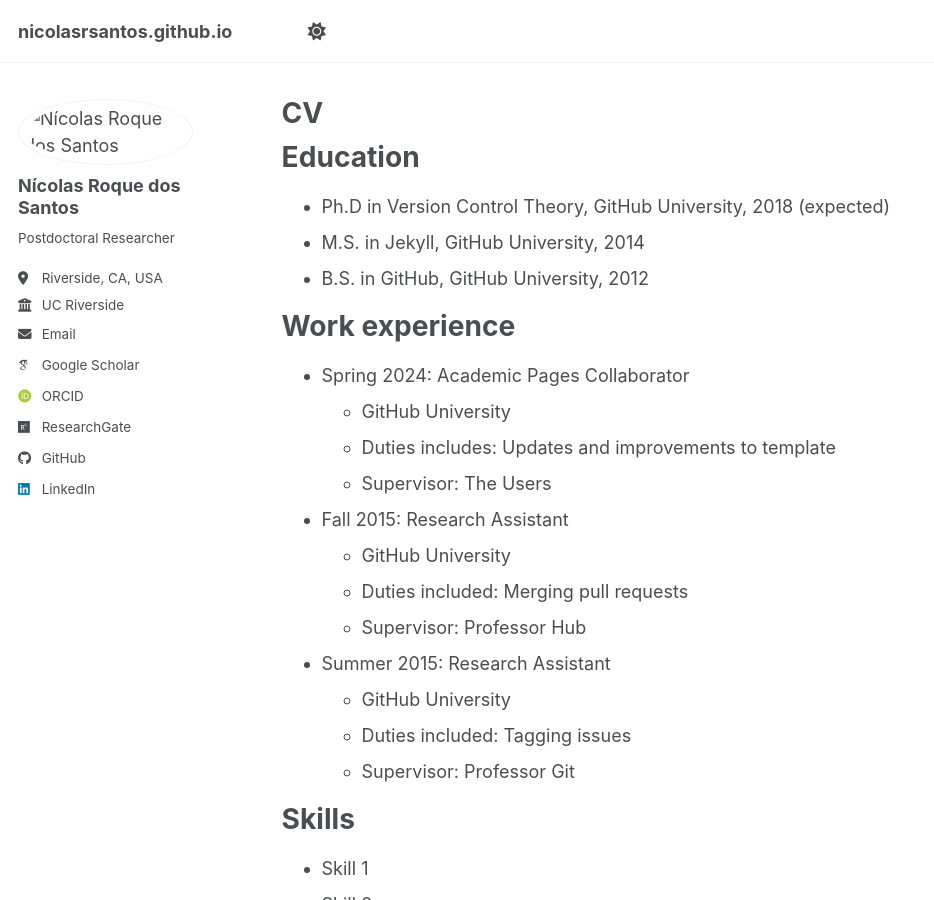
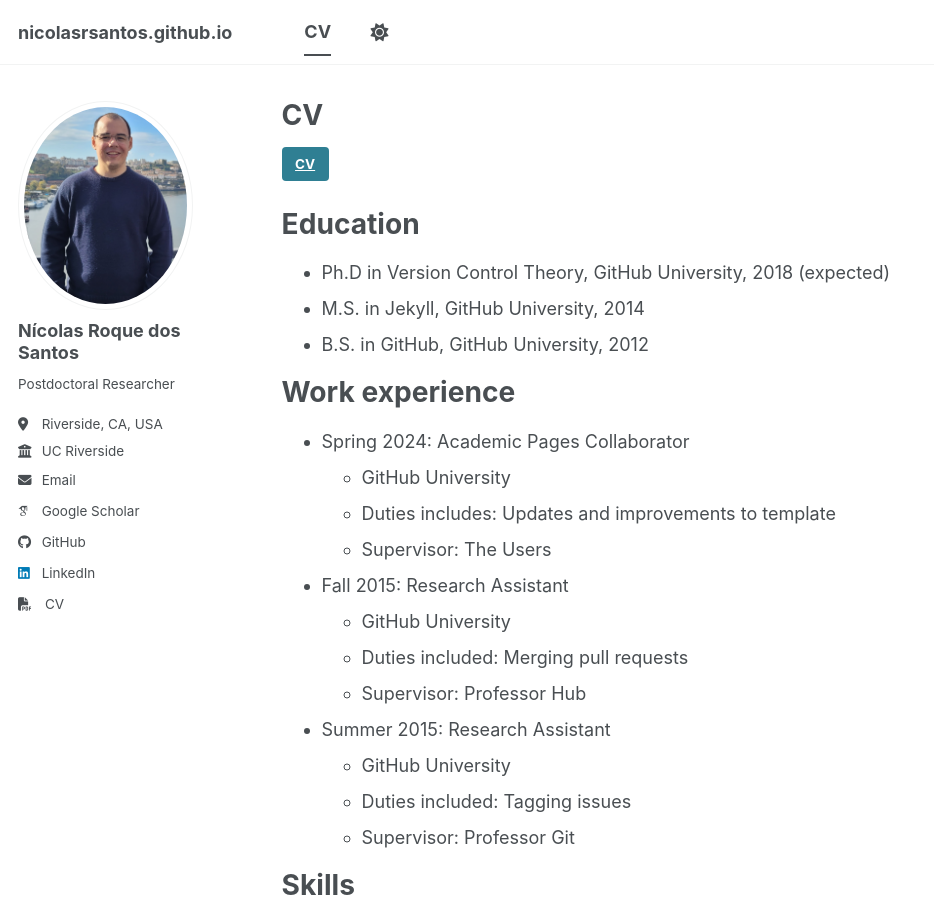
Before and after one commit to nicolasrsantos/nicolasrsantos.github.io, a Jekyll site: the page built from _pages/cv.md, in a window 1280 px wide and 900 px high. Shown: the whole window, without its empty margins (0-934 px from the left). Built offline with Jekyll 4.4.1, drawn with Linux system fonts in a browser that asks for light colours; some web fonts are replaced; a script bundle is joined from its source files by our own code; library files that are not in the unit come from our copies.

Commit message:
Add CV PDF, sidebar CV link, enable CV navigation, remove ResearchGate and ORCID
Co-Authored-By: Claude Sonnet 4.6 <noreply@anthropic.com>

```diff
--- a/_config.yml
+++ b/_config.yml
@@ -13,17 +13,17 @@ title                    : #
 title_separator          : "-"
 name                     : &name "Nícolas Roque dos Santos"
 description              : &description "Your Name's academic portfolio"   # Update this with a general description of your site, this is the default if not overridden by a page
-url                      : https://academicpages.github.io # The base hostname & protocol for your site e.g. "https://[your GitHub username].github.io",
+url                      : https://nicolasrsantos.github.io # The base hostname & protocol for your site e.g. "https://[your GitHub username].github.io",
                                                            # or if you already have some other page hosted on Github then use "https://[your GitHub username].github.io/[Your Repo Name]"
 baseurl                  : "" # the subpath of your site, e.g. "/blog"
-repository               : "academicpages/academicpages.github.io"
+repository               : "nicolasrsantos/nicolasrsantos.github.io"
 
 # Site Author - The following control what appear as part of the author content on the side bar.
 #               If a field is blank the icon and link will not appear, otherwise it will be shown.
 #               Additional customization can be done by editing /_includes/author-profile.html
 author:
   # Biographic information
-  avatar           : "images/profile.png"
+  avatar           : "profile.png"
   name             : "Nícolas Roque dos Santos"
   pronouns         : # example: "she/her"
   bio              : "Postdoctoral Researcher"
@@ -38,11 +38,11 @@ author:
   googlescholar    : "https://scholar.google.com/citations?user=iJrPTVIAAAAJ&hl=en"
   inspire-hep      : # URL
   impactstory      : # URL
-  orcid            : "https://orcid.org/0009-0006-7225-7974"
+  orcid            : # URL
   semantic         : # URL
   ssrn             : # URL
   pubmed           : # URL
-  researchgate     : "https://www.researchgate.net/profile/Nicolas-Santos-4"
+  researchgate     : # URL
   scopus           : # URL
   zotero           : # URL
 
@@ -81,6 +81,11 @@ author:
   xing             : # Username
   youtube          : # Username
   zhihu            : # Username
+
+  links:
+    - label: "CV"
+      icon: "fas fa-file-pdf"
+      url: "/files/CV.pdf"
 
 # Publication Category - The following the list of publication categories and their headings
 publication_category:
--- /dev/null
+++ b/_config_dev.yml
@@ -0,0 +1 @@
+url: "http://localhost:4000"
--- a/_data/navigation.yml
+++ b/_data/navigation.yml
@@ -23,8 +23,8 @@ main:
   # - title: "Blog Posts"
   #   url: /year-archive/
 
-  # - title: "CV"
-  #   url: /cv/
+  - title: "CV"
+    url: /cv/
 
   # - title: "CV"
   #   url: /cv-json/
--- a/_includes/author-profile.html
+++ b/_includes/author-profile.html
@@ -171,6 +171,12 @@
       {% if author.zhihu %}
       <li><a href="https://www.zhihu.com/people/{{ author.zhihu }}"><i class="fab fa-fw fa-zhihu icon-pad-right" aria-hidden="true"></i>Zhihu</a></li>
       {% endif %}
+      <!-- Custom links -->
+      {% if author.links %}
+        {% for link in author.links %}
+          <li><a href="{{ link.url }}"><i class="{{ link.icon }} icon-pad-right" aria-hidden="true"></i>{{ link.label }}</a></li>
+        {% endfor %}
+      {% endif %}
     </ul>
   </div>
 </div>
--- a/_pages/cv.md
+++ b/_pages/cv.md
@@ -8,6 +8,8 @@ redirect_from:
 ---
 
 {% include base_path %}
+
+[CV](/files/CV.pdf){: .btn .btn--info}
 
 Education
 ======
```
Also changed, not shown: 1 other file.
